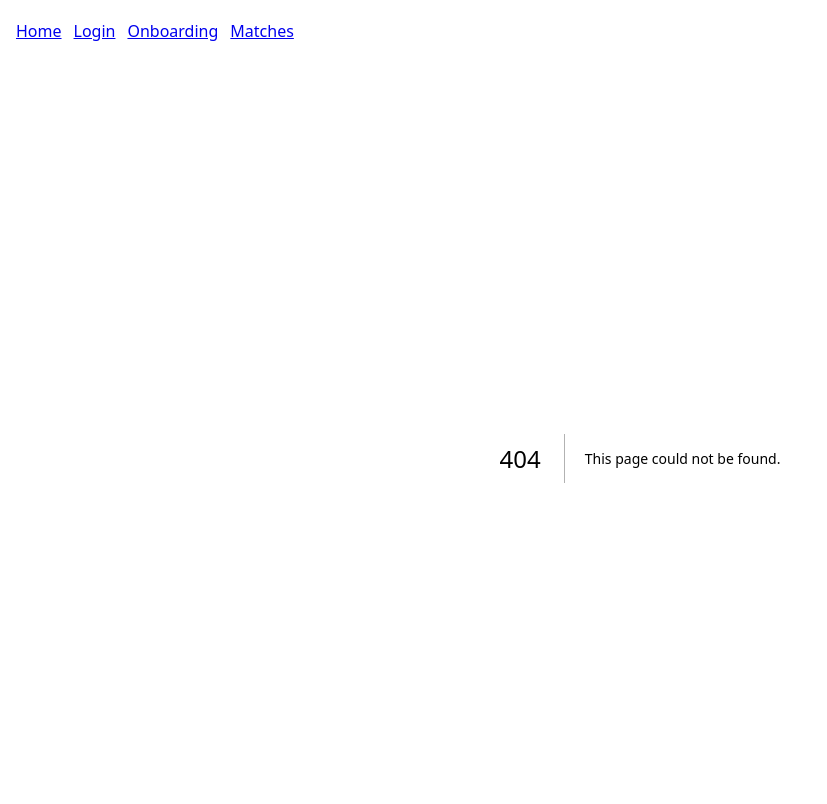
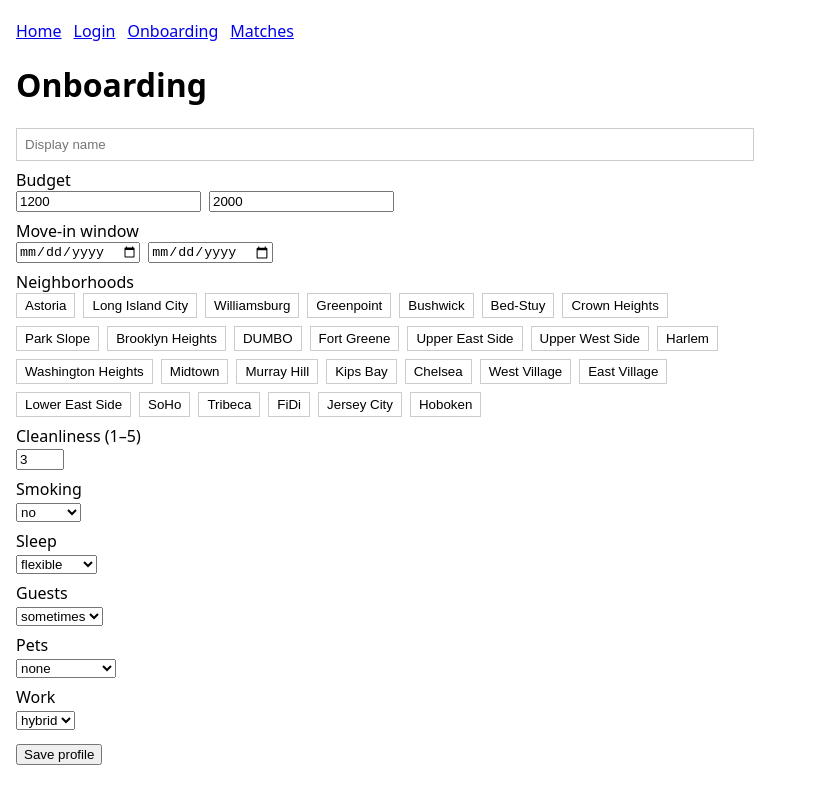
Before and after one commit to arnanullah/room8, a Next.js app: page /onboarding in a window 1280 px wide. Before the commit this address had no page. Shown: the top 804 px of the page, without its empty margins (0-827 px from the left). Built offline with nearby package versions, Linux system fonts and the light colour scheme; no server answers.

Commit message:
Create page.tsx

```diff
--- /dev/null
+++ b/app/onboarding/page.tsx
@@ -0,0 +1,100 @@
+'use client';
+import { useEffect, useState } from 'react';
+import { getSupabaseBrowser } from '../../lib/supabaseClient';
+
+const NEIGHBORHOODS = [
+  'Astoria','Long Island City','Williamsburg','Greenpoint','Bushwick','Bed-Stuy',
+  'Crown Heights','Park Slope','Brooklyn Heights','DUMBO','Fort Greene',
+  'Upper East Side','Upper West Side','Harlem','Washington Heights',
+  'Midtown','Murray Hill','Kips Bay','Chelsea','West Village','East Village',
+  'Lower East Side','SoHo','Tribeca','FiDi','Jersey City','Hoboken'
+];
+
+export default function Onboarding() {
+  const supabase = getSupabaseBrowser();
+  const [form, setForm] = useState({
+    display_name: '', bio: '', age: 23,
+    budget_min: 1200, budget_max: 2000,
+    neighborhoods: [] as string[],
+    timeline_earliest: '', timeline_latest: '',
+    cleanliness: 3, smoking: 'no', sleep_schedule: 'flexible',
+    guests: 'sometimes', pets: 'none', work: 'hybrid',
+    preferred_gender_mix: 'any', dealbreakers: {}
+  });
+
+  useEffect(() => {
+    (async () => {
+      const { data: { user } } = await supabase.auth.getUser();
+      if (!user) return;
+      const { data } = await supabase.from('profiles').select('*').eq('user_id', user.id).maybeSingle();
+      if (data) setForm(prev => ({...prev, ...data}));
+    })();
+  // eslint-disable-next-line react-hooks/exhaustive-deps
+  }, []);
+
+  const toggleNeighborhood = (n: string) =>
+    setForm(f => f.neighborhoods.includes(n)
+      ? { ...f, neighborhoods: f.neighborhoods.filter(x => x !== n) }
+      : { ...f, neighborhoods: [...f.neighborhoods, n] });
+
+  const save = async () => {
+    const { data: { user } } = await supabase.auth.getUser();
+    if (!user) { alert('Please sign in at /login first'); return; }
+    const payload = { ...form, user_id: user.id };
+    const { error } = await supabase.from('profiles').upsert(payload);
+    if (error) alert(error.message); else alert('Saved!');
+  };
+
+  return (
+    <div style={{maxWidth:720}}>
+      <h1>Onboarding</h1>
+      <input placeholder="Display name" value={form.display_name}
+        onChange={e=>setForm({...form, display_name:e.target.value})}
+        style={{display:'block',width:'100%',padding:8,border:'1px solid #ccc'}} />
+      <label style={{display:'block',marginTop:8}}>Budget</label>
+      <div style={{display:'flex',gap:8}}>
+        <input type="number" value={form.budget_min} onChange={e=>setForm({...form, budget_min:+e.target.value})}/>
+        <input type="number" value={form.budget_max} onChange={e=>setForm({...form, budget_max:+e.target.value})}/>
+      </div>
+      <label style={{display:'block',marginTop:8}}>Move-in window</label>
+      <div style={{display:'flex',gap:8}}>
+        <input type="date" value={form.timeline_earliest} onChange={e=>setForm({...form, timeline_earliest:e.target.value})}/>
+        <input type="date" value={form.timeline_latest} onChange={e=>setForm({...form, timeline_latest:e.target.value})}/>
+      </div>
+      <label style={{display:'block',marginTop:8}}>Neighborhoods</label>
+      <div style={{display:'flex',flexWrap:'wrap',gap:8}}>
+        {NEIGHBORHOODS.map(n => (
+          <button key={n} onClick={()=>toggleNeighborhood(n)}
+            style={{padding:'4px 8px',border:'1px solid #ccc', background: form.neighborhoods.includes(n) ? '#eee' : 'white'}}>
+            {n}
+          </button>
+        ))}
+      </div>
+      <label style={{display:'block',marginTop:8}}>Cleanliness (1–5)</label>
+      <input type="number" min={1} max={5} value={form.cleanliness} onChange={e=>setForm({...form, cleanliness:+e.target.value})}/>
+      <label style={{display:'block',marginTop:8}}>Smoking</label>
+      <select value={form.smoking} onChange={e=>setForm({...form, smoking:e.target.value})}>
+        <option value="no">no</option><option value="outside">outside</option><option value="yes">yes</option>
+      </select>
+      <label style={{display:'block',marginTop:8}}>Sleep</label>
+      <select value={form.sleep_schedule} onChange={e=>setForm({...form, sleep_schedule:e.target.value})}>
+        <option value="early_bird">early_bird</option><option value="flexible">flexible</option><option value="night_owl">night_owl</option>
+      </select>
+      <label style={{display:'block',marginTop:8}}>Guests</label>
+      <select value={form.guests} onChange={e=>setForm({...form, guests:e.target.value})}>
+        <option value="never">never</option><option value="sometimes">sometimes</option><option value="often">often</option>
+      </select>
+      <label style={{display:'block',marginTop:8}}>Pets</label>
+      <select value={form.pets} onChange={e=>setForm({...form, pets:e.target.value})}>
+        <option value="none">none</option><option value="cat">cat</option><option value="dog">dog</option><option value="ok_with_pets">ok_with_pets</option>
+      </select>
+      <label style={{display:'block',marginTop:8}}>Work</label>
+      <select value={form.work} onChange={e=>setForm({...form, work:e.target.value})}>
+        <option value="wfh">wfh</option><option value="hybrid">hybrid</option><option value="onsite">onsite</option>
+      </select>
+      <div style={{marginTop:12}}>
+        <button onClick={save}>Save profile</button>
+      </div>
+    </div>
+  );
+}
```
